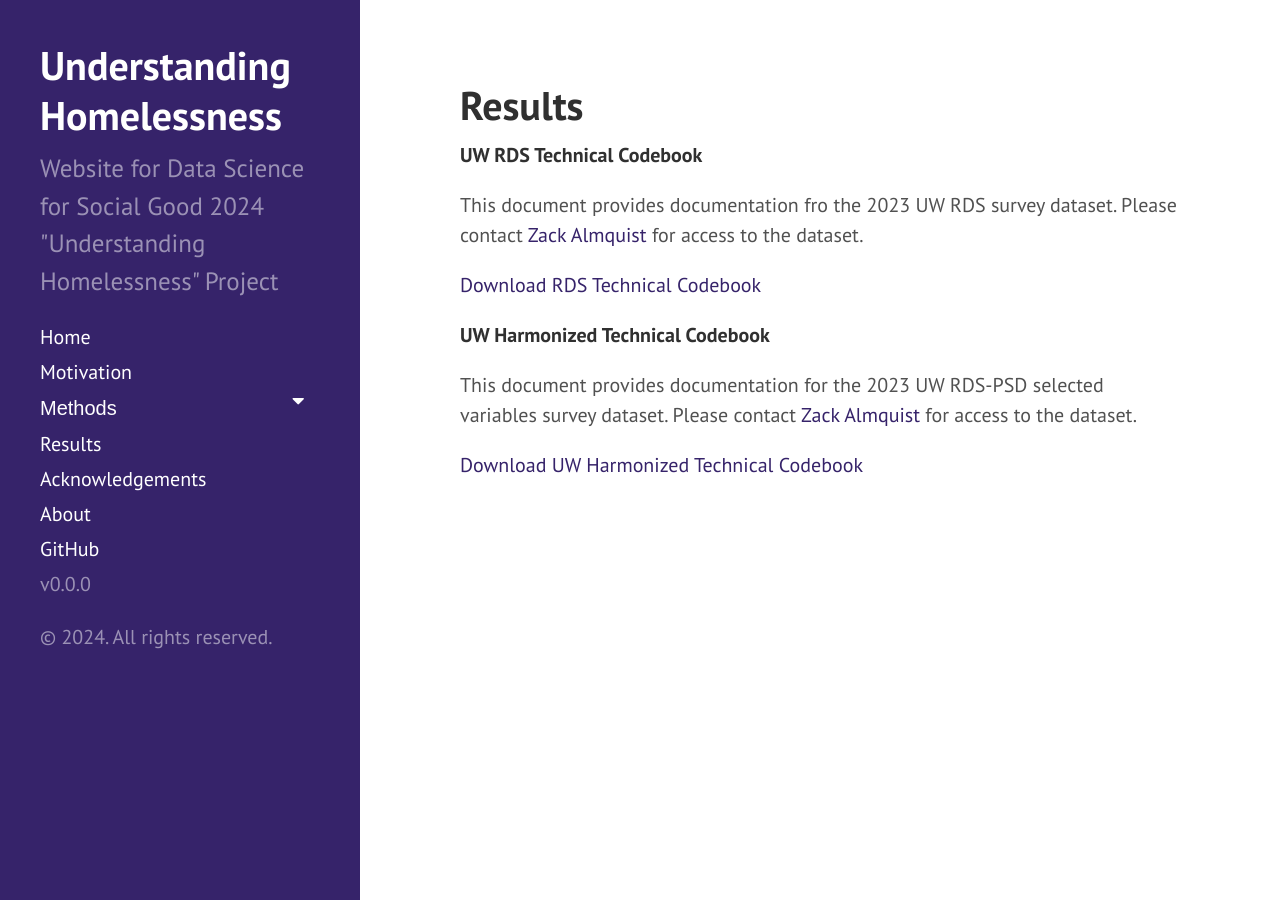
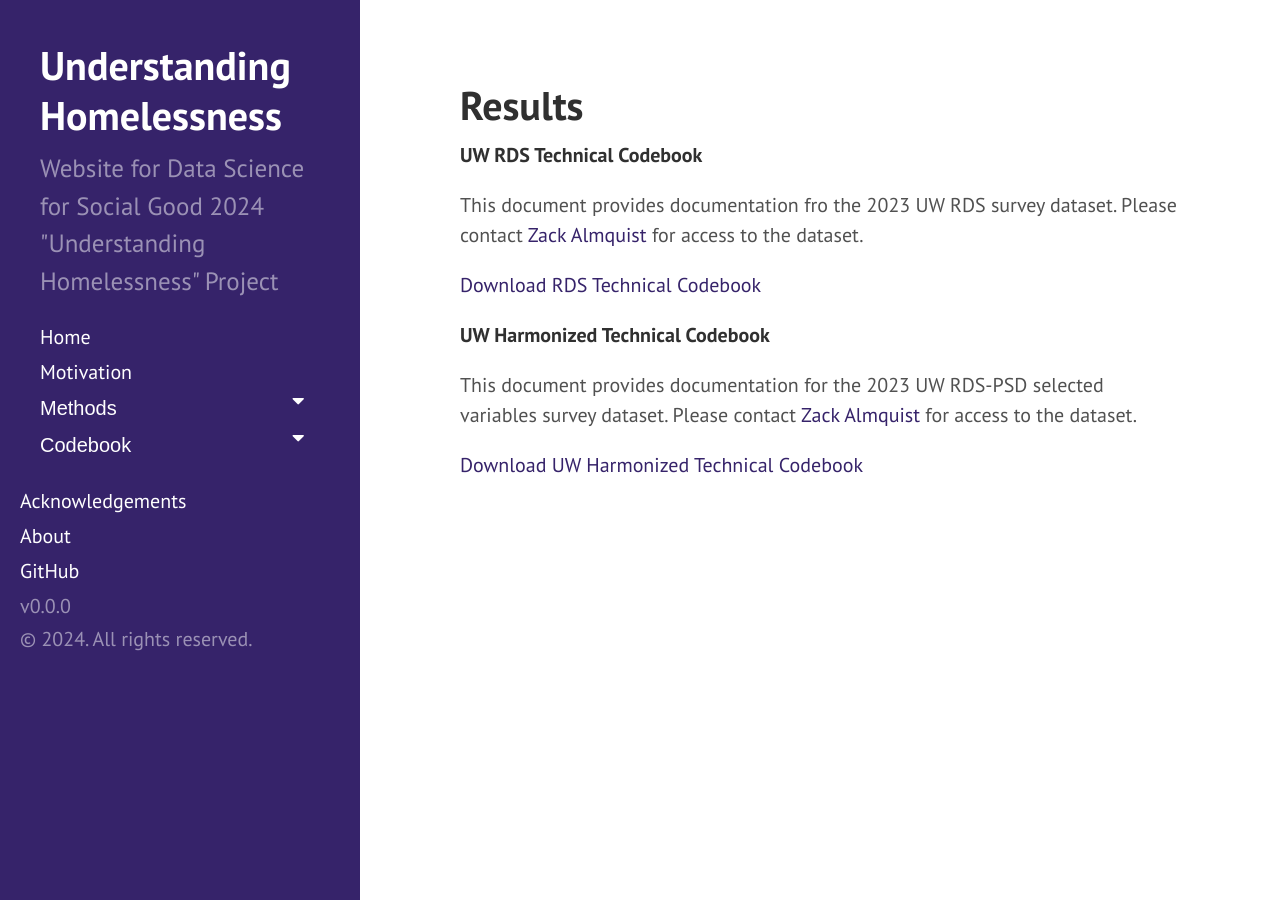
Before and after one commit to uwescience/DSSG2024_Understanding_Homelessness, a Jekyll site: the page built from technical_codebooks.md, in a window 1280 px wide. Built offline with Jekyll 4.4.1, drawn with Linux system fonts in a browser that asks for light colours.

Commit message:
Update sidebar and tech codebook

```diff
--- a/_includes/sidebar.html
+++ b/_includes/sidebar.html
@@ -23,10 +23,14 @@
           <a href="{{ '/method1' | prepend: site.baseurl }}">Method 1</a><br/>
           <a href="{{ '/method2' | prepend: site.baseurl }}">Method 2</a>
       </div>
-   <a class="sidebar-nav-item {% if page.url == node.url %} active{% endif %}" href="{{ '/results' | prepend: site.baseurl }}">Results</a>
-<div class="dropdown-container">
-    <a href="{{ '/technical_codebooks' | prepend: site.baseurl }}">Technical Codebooks</a><br/>
-    <a href="{{ '/general_codebook' | prepend: site.baseurl }}">General Codebook</a><br/>
+      <!-- An example of a section with drop-down menu -->
+      <button class="dropdown-btn">Codebook
+          <i class="fa fa-caret-down"></i>
+      </button>
+      <div class="dropdown-container">
+          <a href="{{ '/technical_codebooks' | prepend: site.baseurl }}">Technical Codebook</a><br/>
+          <a href="{{ '/general_codebook' | prepend: site.baseurl }}">General Codebook</a>
+      </div>
 </div>
       <a class="sidebar-nav-item {% if page.url == node.url %} active{% endif %}" href="{{ '/acknowledgements' | prepend: site.baseurl }}">Acknowledgements</a>
       <a class="sidebar-nav-item {% if page.url == node.url %} active{% endif %}" href="{{ '/about' | prepend: site.baseurl }}">About</a>
--- a/technical_codebooks.md
+++ b/technical_codebooks.md
@@ -5,12 +5,12 @@ title: Results
 
 **UW RDS Technical Codebook**
 
-This document provides documentation fro the 2023 UW RDS survey dataset. Please contact [Zack Almquist](zalmquist@uw.edu) for access to the dataset.
+This document provides documentation fro the 2023 UW RDS survey dataset. Please contact [Zack Almquist](mailto:zalmquist@uw.edu) for access to the dataset.
 
 [Download RDS Technical Codebook](assets/technical_codebooks/UW RDS Codebook.pdf)
 
 **UW Harmonized Technical Codebook**
 
-This document provides documentation for the 2023 UW RDS-PSD selected variables survey dataset. Please contact [Zack Almquist](zalmquist@uw.edu) for access to the dataset.
+This document provides documentation for the 2023 UW RDS-PSD selected variables survey dataset. Please contact [Zack Almquist](mailto:zalmquist@uw.edu) for access to the dataset.
 
 [Download UW Harmonized Technical Codebook](assets/technical_codebooks/UW RDS-PSD Codebook.pdf)
```
